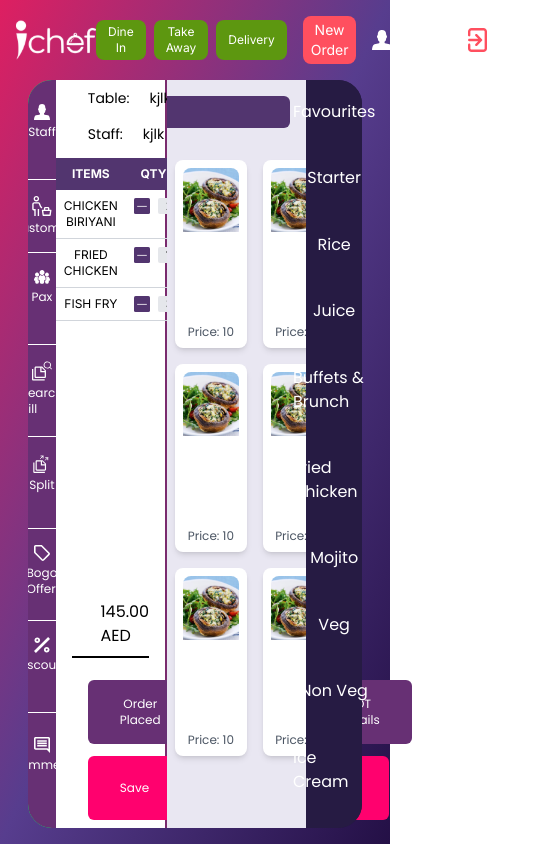
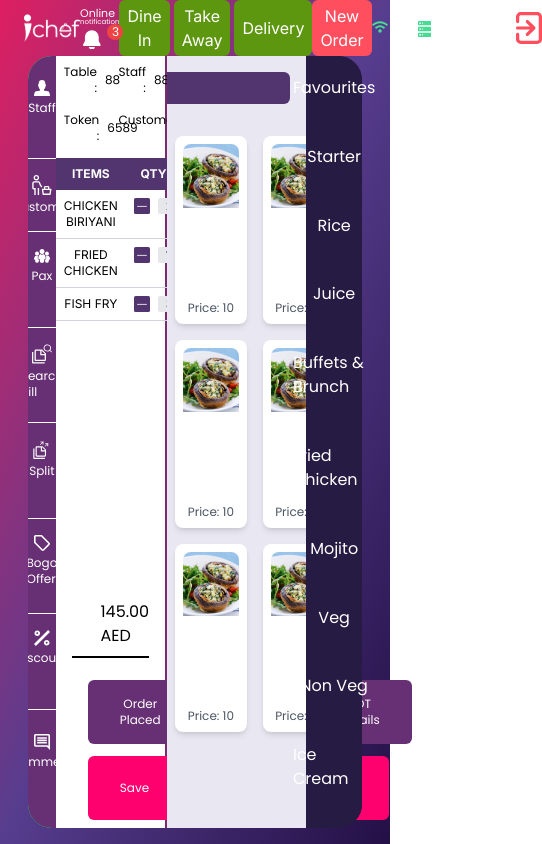
Before and after one commit to amarnadhcp/Sacrosys-Ichef, a React (Vite) app: page / in a window 390 px wide. Shown: the whole page, 542 px wide, since content can reach past the window. Built offline with nearby package versions, Linux system fonts and the light colour scheme.

Commit message:
feat(Navbar):responsive navbar updation

```diff
--- a/src/components/Left.jsx
+++ b/src/components/Left.jsx
@@ -7,35 +7,30 @@ import decrease from "../assets/decrease.svg";
 function Left() {
   return (
     <div className="bg-white flex flex-col  align-top font-poppins h-full border-r-2 border-[#7A2B6E] ">
-      <div className="flex gap-2 ml-8 text-sm">
-        <div className="flex flex-col">
-          <div className="flex items-center">
-            <label className=" text-right pr-1 text-sm">Table:</label>
-            <label className="p-2 flex-grow  ml-2">kjlk</label>
-          </div>
+
+      <div className="flex gap-2 md:ml-4 text-xs p-2 ">
+        <div className="flex items-center w-1/2">
+          <label className=" text-right  ">Table :</label>
+          <label className="  ml-2">88</label>
         </div>
-        <div className="flex flex-col">
-          <div className="flex items-center">
-            <label className=" text-right pr-1 text-sm">Token:</label>
-            <label className="p-2 flex-grow  ml-2">kjlk</label>
-          </div>
+        <div className="flex items-center w-1/2">
+          <label className=" text-right    ">Staff :</label>
+          <label className="  ml-2">8878</label>
         </div>
       </div>
 
-      <div className="flex gap-2 ml-8 text-sm">
-        <div className="flex flex-col">
-          <div className="flex items-center">
-            <label className=" text-right pr-1 text-sm">Staff:</label>
-            <label className="p-2 flex-grow  ml-2">kjlk</label>
-          </div>
+      <div className="flex gap-2 md:ml-4 text-xs p-2">
+        <div className="flex items-center w-1/2">
+          <label className=" text-right  ">Token :</label>
+          <label className=" flex-grow  ml-2">6589</label>
         </div>
-        <div className="flex flex-col">
-          <div className="flex items-center">
-            <label className=" text-right pr-1 text-sm">Customer:</label>
-            <label className="p-2 flex-grow  ml-2">kjlk</label>
-          </div>
+        <div className="flex items-center w-1/2">
+          <label className=" text-right  ">Customer :</label>
+          <label className=" flex-grow  ml-2">Amar</label>
         </div>
       </div>
+
+
 
       {/* Table here */}
       <div className="justify-between flex flex-col h-full">
--- a/src/components/Navbar.jsx
+++ b/src/components/Navbar.jsx
@@ -9,63 +9,69 @@ import server from "../assets/server.svg";
 
 function Navbar() {
   return (
-    <div className="h-20 flex items-center justify-between mx-4 md:mx-12">
+    <div className=" flex items-center justify-between mx-6 lg:mx-12">
 
-      <img src={icon} alt="" className="w-20 h-20 md:mr-4" />
+      <img src={icon} alt="" className="w-14 h-14 lg:w-20 lg:h-20 object-contain" />
 
-      <div className="flex items-center gap-4">
+      <div className="flex items-center md:gap-2 lg:gap-4">
 
-        <div className="hidden md:flex font-poppins">
-          <div className="flex flex-col mr-2">
-            <span className="text-white text-xs ">Online</span>
-            <span className="text-white text-[9px] -mt-1">notification</span>
+        <div className=" md:flex font-poppins">
+          <div className="flex flex-col lg:mt-0.5">
+            <span className="text-white text-[11px] lg:text-xs ">Online</span>
+            <span className="text-white text-[7px] lg:text-[8px] -mt-1">notification</span>
           </div>
-          <img src={notification} alt="Notification" className="w-8 h-8" />
+          <div className="flex items-center  relative">
+            <img src={notification} alt="Notification" className="w-6 h-6 lg:w-8 lg:h-8" />
+              <div className="absolute -top-1 -right-1 w-4 h-4 lg:w-4 lg:h-4 bg-red-500 rounded-full flex items-center justify-center">
+                <span className="text-white  text-xs">3</span>
+              </div>
+          </div>
         </div>
 
-        <div className="flex gap-2 font-inter md:text-sm text-xs">
-          <button className="border-md bg-[#5D9710] rounded-lg px-3 py-1 text-white">
+
+        <div className="flex gap-1 lg:gap-2 font-inter  md:text-[10px] lg:text-sm ">
+          <button className=" bg-[#5D9710] rounded-md px-2 lg:px-3 py-1 text-white">
             Dine In
           </button>
-          <button className="border-md bg-[#5D9710] rounded-lg px-3 py-1 text-white">
+          <button className="border-md bg-[#5D9710] rounded-md px-2 lg:px-3 py-1 text-white">
             Take Away
           </button>
-          <button className="border-md bg-[#5D9710] rounded-lg px-3 py-1 text-white">
+          <button className="border-md bg-[#5D9710] rounded-md px-2 lg:px-3 py-1 text-white">
             Delivery
           </button>
         </div>
 
-        <button className="border-md bg-[#FF4F5F] rounded-lg px-2 py-1 font-inter text-sm text-white">
+        <button className="border-md bg-[#FF4F5F] rounded-md px-2 lg:px-3 py-1 font-inter md:text-[10px] lg:text-sm  text-white">
           New Order
         </button>
 
-        <div className="hidden md:flex font-poppins">
-          <img src={wifi} alt="" className="w-5 h-5 " />
-          <div className="flex flex-col ml-2">
-            <span className="text-white text-xs">Internet</span>
-            <span className="text-white text-[9px] -mt-1">Online</span>
+        <div className=" flex font-poppins">
+          <img src={wifi} alt="" className="w-4 h-4 lg:w-5 mt-0.5 lg:h-5 " />
+          <div className="ml-1 lg:ml-2 flex flex-col ">
+            <span className="text-white text-[11px] lg:text-xs">Internet</span>
+            <span className="text-white text-[7px] lg:text-[8px] -mt-1 ">Online</span>
           </div>
         </div>
 
-        <div className="hidden md:flex font-poppins">
-          <img src={server} alt="" className="w-5 h-5 " />
-          <div className="flex flex-col ml-2">
-            <span className="text-white text-xs">Server</span>
-            <span className="text-white text-[8px] -mt-1">Online</span>
+        <div className=" flex font-poppins">
+          <img src={server} alt="" className="w-4 h-4 mt-1 lg:w-5 lg:h-5" />
+          <div className="ml-1 lg:ml-2 flex flex-col ">
+            <span className="text-white text-[11px] lg:text-xs">Server</span>
+            <span className="text-white text-[7px] lg:text-[8px] -mt-1 ">Online</span>
           </div>
         </div>
 
         <div className="flex items-center font-poppins">
-          <img src={Admin} alt="" className="w-5 h-5" />
-          <div className="ml-2 flex flex-col">
-            <span className="text-white text-xs ">Admin</span>
-            <span className="text-white text-[8px] -mt-1 "> Register
+          <img src={Admin} alt="" className="w-4 h-4 lg:w-5 lg:h-5" />
+          <div className="ml-1 lg:ml-2 flex flex-col">
+            <span className="text-white text-[11px] lg:text-xs ">Admin</span>
+            <span className="text-white text-[7px] lg:text-[8px] -mt-1 "> Register
             </span>
           </div>
         </div>
 
-        <img src={settings} alt="Settings" className="w-4 h-4" />
-        <img src={vector} alt="Vector" className="w-6 h-6" />
+        <img src={settings} alt="Settings" className="md:w-3 md:h-3 lg:w-4 lg:h-4 gap-0" />
+        <img src={vector} alt="Vector" className="md:w-5 md:h-5 lg:w-6 lg:h-6" />
 
       </div>
     </div>
```
